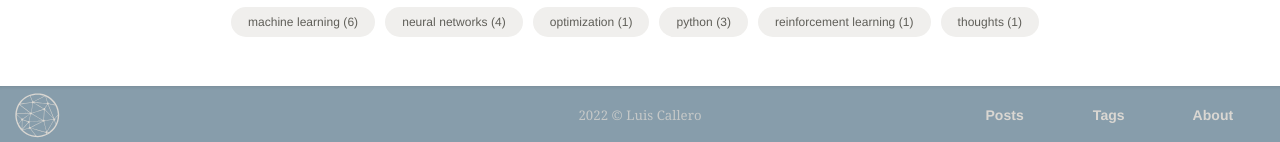
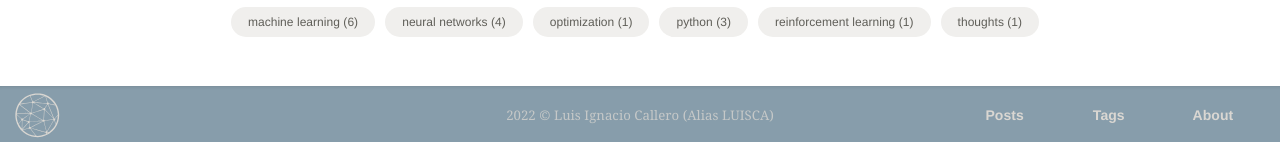
Before and after one commit to luigicallero/luigicallero.github.io, a Jekyll site: the page built from index.html, in a window 1280 px wide. Shown: the part 789-931 px from the top of the page. Built offline with Jekyll 4.4.1, drawn with Linux system fonts in a browser that asks for light colours; some web fonts are replaced; the list of posts is cut into pages by our own code.

Commit message:
Initial Commit

```diff
--- a/_config.yml
+++ b/_config.yml
@@ -24,7 +24,7 @@ logo-dark: "/assets/img/branding/MVM-logo-full-dark.svg"
 highlight_theme: syntax-base16.monokai.dark # select a dark theme for the code highlighter if needed
 
 # Author settings
-author: Luis Callero # add your name
+author: Luis Ignacio Callero (Alias LUISCA)
 author-pic: Myself.png
 about-author: Blockchain Developer, research enthusiast. Experience in EVM like blockchains,IPFS, NFTs, Chainlink oracles, some knowledge in Javascript and basic React. 13+ years of experience working in multinational corporations. Bringing my expertise and my sense of humor to every project.
 
```
